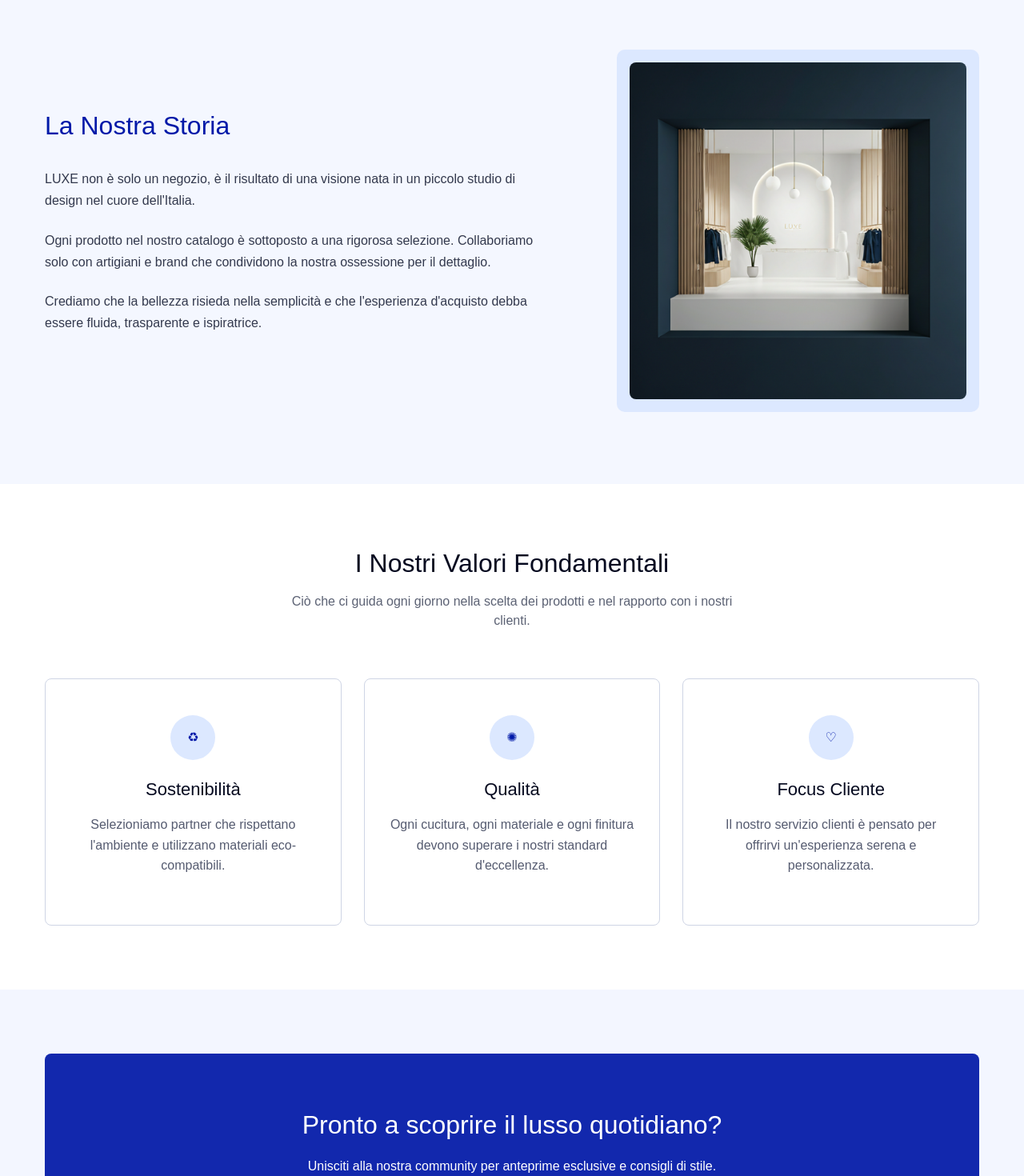
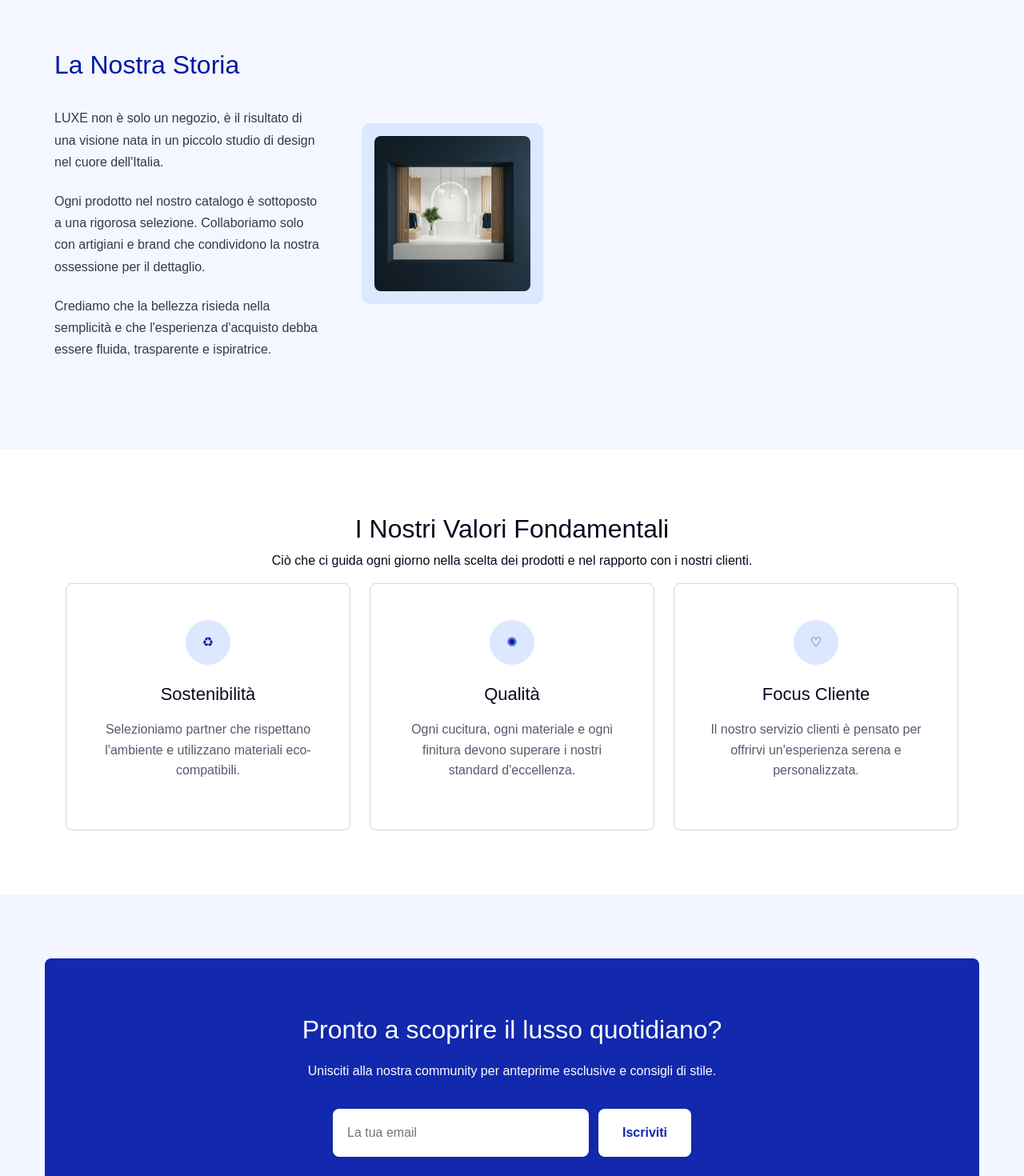
Before and after one commit to alessiaasmeraglia/react-router, a React (Vite) app: page /about in a window 1280 px wide. Shown: the part 620-2090 px from the top of the page at 80% size. Built offline with nearby package versions, Linux system fonts and the light colour scheme.

Commit message:
Aggiunte classi bootstrap alla pagina about

```diff
--- a/src/pages/About.jsx
+++ b/src/pages/About.jsx
@@ -2,28 +2,32 @@ function About() {
     return (
         <>
             <section className="about-hero">
-                <div>
+                <div className="container">
+                    <div className="about-hero-content">
                         <h1>L'Arte della Ricercatezza.</h1>
                         <p>
                             Dal 2012, LUXE seleziona solo l'eccellenza per chi non accetta
                             compromessi tra stile e sostanza.
                         </p>
                     </div>
+                </div>
             </section>
 
             <section className="about-story">
-                <div>
+                <div className="container">
+                    <div className="row align-items-center g-5">
+                        <div className="col-12 col-lg-7">
                             <h2>La Nostra Storia</h2>
 
                             <p>
-                        LUXE non è solo un negozio, è il risultato di una visione nata in un
-                        piccolo studio di design nel cuore dell'Italia.
+                                LUXE non è solo un negozio, è il risultato di una visione nata
+                                in un piccolo studio di design nel cuore dell'Italia.
                             </p>
 
                             <p>
                                 Ogni prodotto nel nostro catalogo è sottoposto a una rigorosa
-                        selezione. Collaboriamo solo con artigiani e brand che condividono
-                        la nostra ossessione per il dettaglio.
+                                selezione. Collaboriamo solo con artigiani e brand che
+                                condividono la nostra ossessione per il dettaglio.
                             </p>
 
                             <p>
@@ -33,20 +37,26 @@ function About() {
                             </p>
                         </div>
 
+                        <div className="col-12 col-lg-5">
                             <div className="about-story-image">
                                 <img src="/img/about-story.png" alt="Artigianalità LUXE" />
+                            </div>
+                        </div>
+                    </div>
                 </div>
             </section>
 
             <section className="values-section">
+                <div className="container text-center">
                     <h2>I Nostri Valori Fondamentali</h2>
-                <p>
-                    Ciò che ci guida ogni giorno nella scelta dei prodotti e nel rapporto
-                    con i nostri clienti.
+                    <p className="values-intro">
+                        Ciò che ci guida ogni giorno nella scelta dei prodotti e nel
+                        rapporto con i nostri clienti.
                     </p>
 
-                <div className="values-grid">
-                    <div className="value-card">
+                    <div className="row g-4">
+                        <div className="col-12 col-md-4">
+                            <div className="value-card h-100">
                                 <div className="value-icon">♻</div>
                                 <h3>Sostenibilità</h3>
                                 <p>
@@ -54,41 +64,49 @@ function About() {
                                     materiali eco-compatibili.
                                 </p>
                             </div>
+                        </div>
 
-                    <div className="value-card">
+                        <div className="col-12 col-md-4">
+                            <div className="value-card h-100">
                                 <div className="value-icon">✺</div>
                                 <h3>Qualità</h3>
                                 <p>
-                            Ogni cucitura, ogni materiale e ogni finitura devono superare i
-                            nostri standard d'eccellenza.
+                                    Ogni cucitura, ogni materiale e ogni finitura devono superare
+                                    i nostri standard d'eccellenza.
                                 </p>
                             </div>
+                        </div>
 
-                    <div className="value-card">
+                        <div className="col-12 col-md-4">
+                            <div className="value-card h-100">
                                 <div className="value-icon">♡</div>
                                 <h3>Focus Cliente</h3>
                                 <p>
-                            Il nostro servizio clienti è pensato per offrirvi un'esperienza
-                            serena e personalizzata.
+                                    Il nostro servizio clienti è pensato per offrirvi
+                                    un'esperienza serena e personalizzata.
                                 </p>
+                            </div>
+                        </div>
                     </div>
                 </div>
             </section>
 
             <section className="newsletter-blue">
+                <div className="container text-center">
                     <h2>Pronto a scoprire il lusso quotidiano?</h2>
                     <p>
                         Unisciti alla nostra community per anteprime esclusive e consigli di
                         stile.
                     </p>
 
-                <form>
+                    <form className="newsletter-form">
                         <input type="email" placeholder="La tua email" />
-                    <button>Iscriviti</button>
+                        <button type="submit">Iscriviti</button>
                     </form>
+                </div>
             </section>
         </>
-    )
+    );
 }
 
-export default About
+export default About;
--- a/src/pages/Home.jsx
+++ b/src/pages/Home.jsx
@@ -21,7 +21,7 @@ function Home() {
 
                         <div className="col-12 col-lg-7">
                             <div className="home-hero-image">
-                                <img src="/img/home-hero.jpg" alt="Store LUXE" />
+                                <img src="/img/home-hero.png" alt="Store LUXE" />
                             </div>
                         </div>
                     </div>
```
Lines whose indentation alone changed are shown as unchanged.
